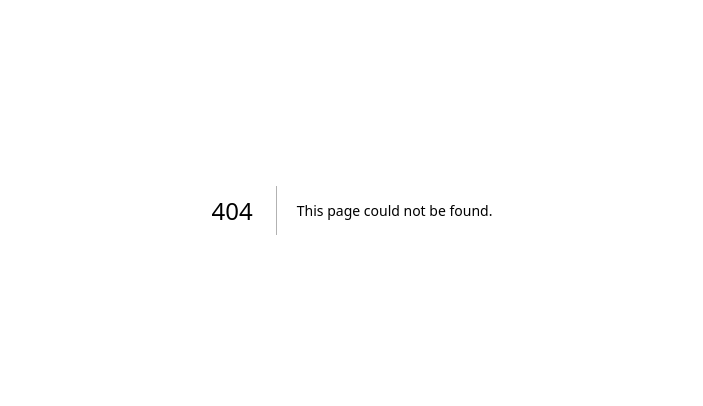
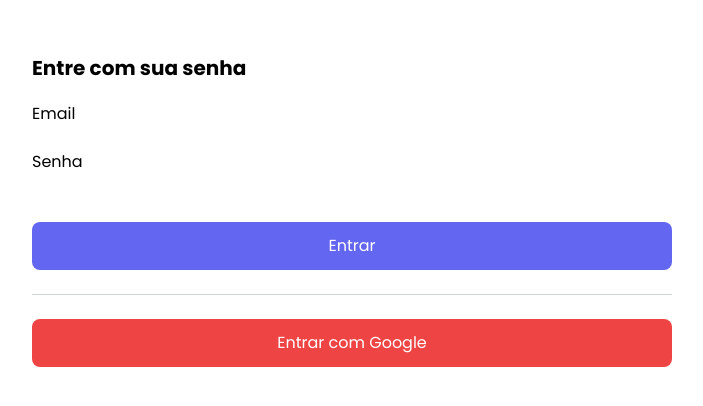
Before and after one commit to IagoMesquita/admin-template, a Next.js app: page /authentication in a window 1280 px wide. Before the commit this address had no page. Shown: the part 190-596 px from the top of the page, without its empty margins (288-991 px from the left). Built offline with nearby package versions, Linux system fonts and the light colour scheme.

Commit message:
feat: page authentication

```diff
--- /dev/null
+++ b/src/pages/authentication.tsx
@@ -0,0 +1,62 @@
+import AuthInput from "@/components/auth/AuthInput";
+import { useState } from "react";
+
+export default function Authentication() {
+  const [mode, setMode] = useState<'login' | 'register'>('login')
+  const [email, setEmail] = useState('')
+  const [password, setPassword] = useState('')
+
+  function onSubmit() {
+    if (mode === 'login') {
+      console.log('Login')
+    } else {
+      console.log('Cadastrar')
+
+    }
+  }
+
+  return (
+    <div className="h-screen flex flex-col items-center  justify-center ">
+      <div className="w-1/2">
+        <h1 className={`text-xl font-bold mb-5`}>
+          {mode === 'login' ? 'Entre com sua senha' : 'Cadastre-se na Plataforma'}
+        </h1>
+        <AuthInput
+          type="text"
+          label="Email"
+          value={email}
+          changeValue={setEmail}
+          required
+        />
+        <AuthInput
+          type="password"
+          label="Senha"
+          value={password}
+          changeValue={setPassword}
+          required
+        />
+
+        <button onClick={onSubmit}
+          className={`
+          w-full bg-indigo-500 hover:bg-indigo-400
+          text-white rounded-lg px-4 py-3 mt-6
+        `}
+        >
+          {mode === 'login' ? 'Entrar' : 'Cadastrar'}
+        </button>
+
+        <hr className="my-6 border-gray-300 w-full" />
+
+        <button onClick={onSubmit}
+          className={`
+          w-full bg-red-500 hover:bg-red-400
+          text-white rounded-lg px-4 py-3
+        `}
+        >
+          Entrar com Google
+        </button>
+      </div>
+    </div>
+
+  )
+}
```
